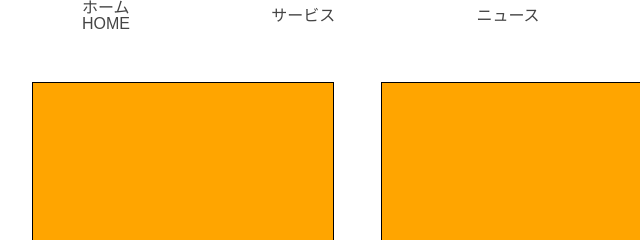
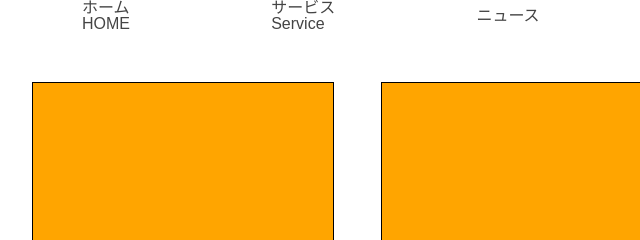
Before and after one commit to chiho-0813/dezasuta, a plain HTML site: page 20240826/index.html in a window 1280 px wide. Shown: the top 240 px of the page, 108-748 px from the left. Drawn offline with Linux system fonts and the light colour scheme.

Commit message:
第２回修正

```diff
--- a/20240826/index.html
+++ b/20240826/index.html
@@ -12,7 +12,7 @@
 <body>
     <ul class="menu">
         <li>ホーム<br>HOME</li>
-        <li>サービス</li>
+        <li>サービス<br>Service</li>
         <li>ニュース</li>
         <li>会社概要</li>
         <li>お問い合わせ</li>
```
